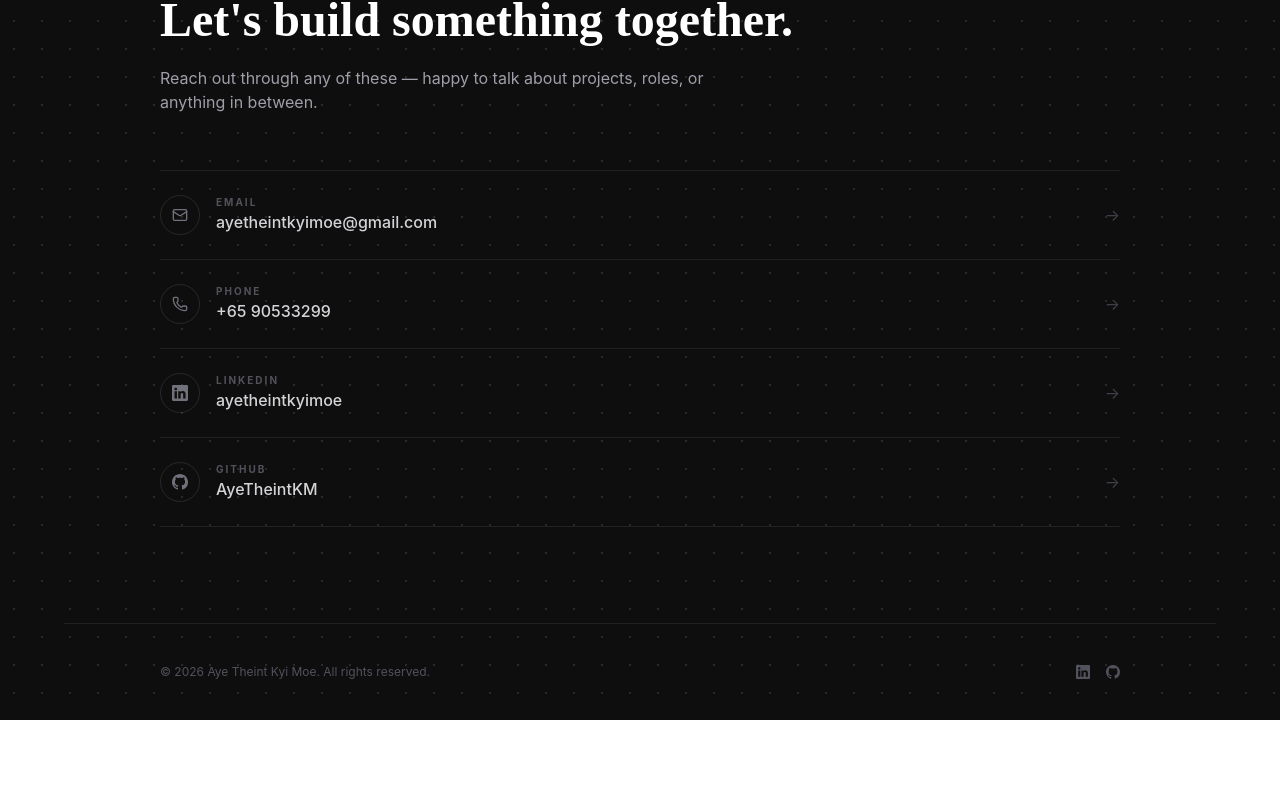
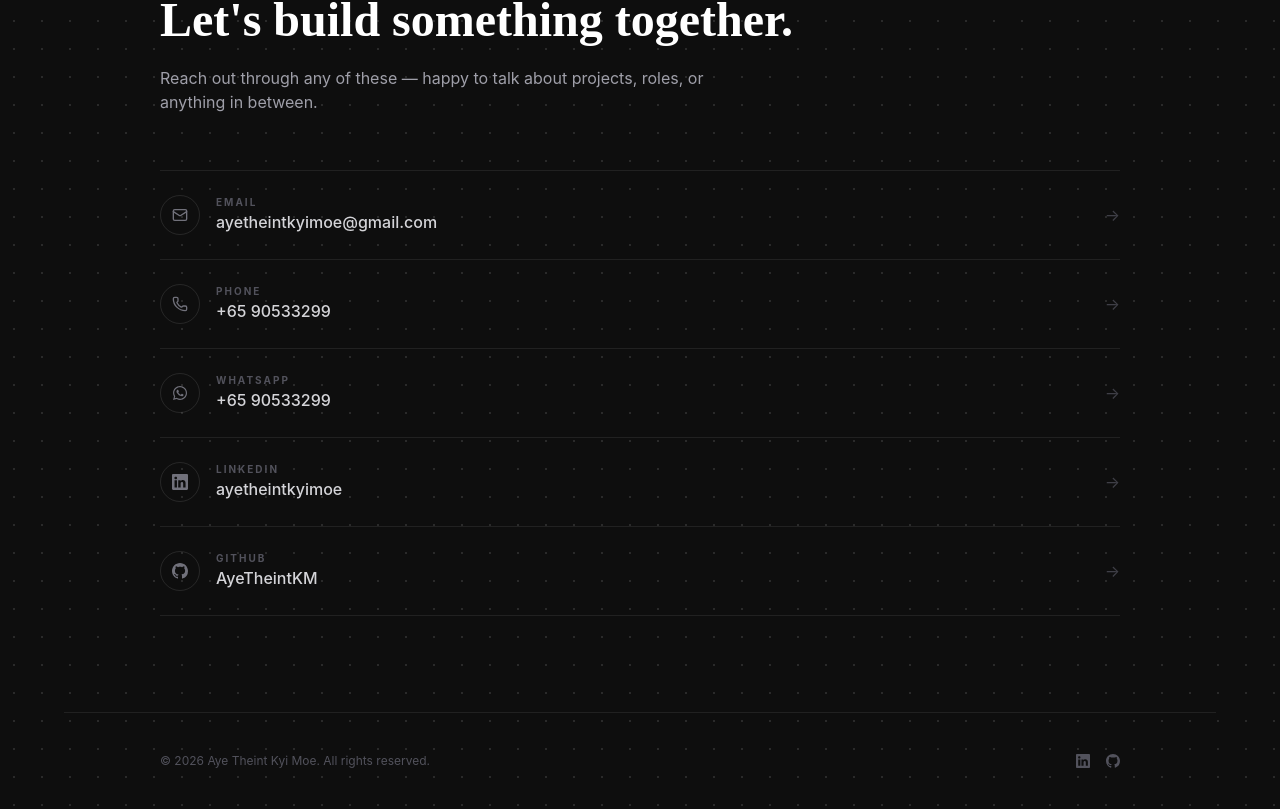
Before and after one commit to AyeTheintKM/portfolio-theint, a React (Vite) app: page / in a window 1280 px wide. Shown: the part 5397-6206 px from the top of the page. Before the commit the page ends 6117 px from the top, so only its background shows below. Built offline with nearby package versions, Linux system fonts and the light colour scheme.

Commit message:
add Whatsapp contact

```diff
--- a/src/pages/Contact.jsx
+++ b/src/pages/Contact.jsx
@@ -2,6 +2,7 @@ import React from 'react'
 import { motion } from 'framer-motion'
 import { Mail, Phone } from 'lucide-react'
 import { BsGithub, BsLinkedin } from 'react-icons/bs'
+import { FaWhatsapp } from 'react-icons/fa'
 
 const contactMethods = [
   {
@@ -15,6 +16,12 @@ const contactMethods = [
     value: '+65 90533299',
     href: 'tel:+6590533299',
     icon: Phone,
+  },
+  {
+    label: 'Whatsapp',
+    value: '+65 90533299',
+    href: 'tel:+6590533299',
+    icon: FaWhatsapp,
   },
   {
     label: 'LinkedIn',
```
